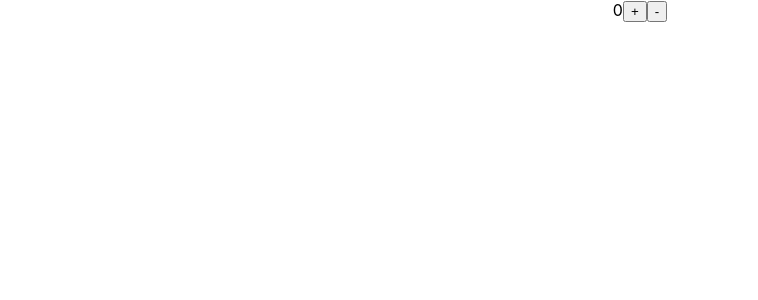
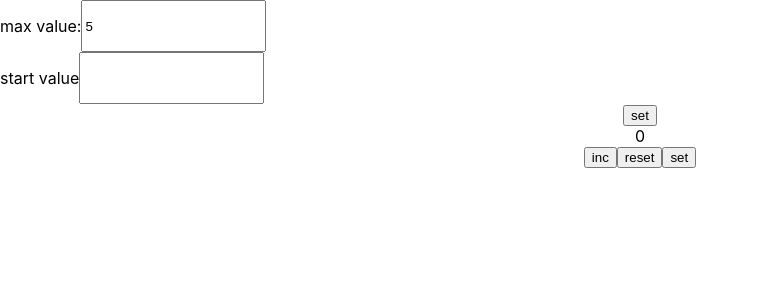
Before and after one commit to Voris03/Counter, a React (Create React App) app: page / in a window 1280 px wide. Shown: the top 300 px of the page, without its empty margins (0-758 px from the left). Built offline with nearby package versions, Linux system fonts and the light colour scheme.

Commit message:
add: Setting.tsx

```diff
--- a/package.json
+++ b/package.json
@@ -13,6 +13,7 @@
     "react": "^18.3.1",
     "react-dom": "^18.3.1",
     "react-scripts": "5.0.1",
+    "styled-components": "^6.1.13",
     "typescript": "^4.9.5",
     "web-vitals": "^2.1.4"
   },
@@ -39,5 +40,8 @@
       "last 1 firefox version",
       "last 1 safari version"
     ]
+  },
+  "devDependencies": {
+    "@types/styled-components": "^5.1.34"
   }
 }
--- a/src/App.tsx
+++ b/src/App.tsx
@@ -1,9 +1,11 @@
 import './App.css';
 import { Counter } from './Counter/Counter';
+import { Setting } from './Counter/Setting';
 
 function App() {
   return (
     <div className="App">
+      <Setting />
       <Counter />
     </div>
   );
--- a/src/Counter/Counter.tsx
+++ b/src/Counter/Counter.tsx
@@ -3,19 +3,24 @@ import React, { useState } from "react";
 export const Counter = () => {
     const [num, setNum] = useState(0);
 
-    const foldNum = () => {
+    const incNum = () => {
         setNum(prevNum => prevNum + 1);
     };
 
-    const deductNum = () => {
-        setNum(prevNum => prevNum - 1);
+    const resetNum = () => {
+        setNum(0);
     };
 
     return (
         <div>
-            {num}
-            <button onClick={foldNum}>+</button>
-            <button onClick={deductNum}>-</button>
+            <div>
+                {num}
+            </div>
+            <div>
+                <button onClick={incNum}>inc</button>
+                <button onClick={resetNum}>reset</button>
+                <button onClick={() => {}}>set</button>
+            </div>
         </div>
     );
 };
--- /dev/null
+++ b/src/Counter/Setting.tsx
@@ -0,0 +1,31 @@
+import React, { useState } from "react";
+import styled from "styled-components";
+
+export const Setting = () => {
+
+    const [maxValue, setMaxValue] = useState(5)
+
+
+    return (
+        <div>
+            <div>
+                <StyledWrapper>
+                    <p>max value:</p>
+                    <input type="number" value={maxValue}/>
+                </StyledWrapper>
+                <StyledWrapper>
+                    <p>start value</p>
+                    <input />
+                </StyledWrapper>
+            </div>
+            <div>
+                <button>set</button>
+            </div>
+        </div>
+    )
+}
+
+const StyledWrapper = styled.div`
+    display: flex;
+    flex-direction: row;
+`
```
Also changed, not shown: 1 other file (tests, documents, lock files or other folders).
